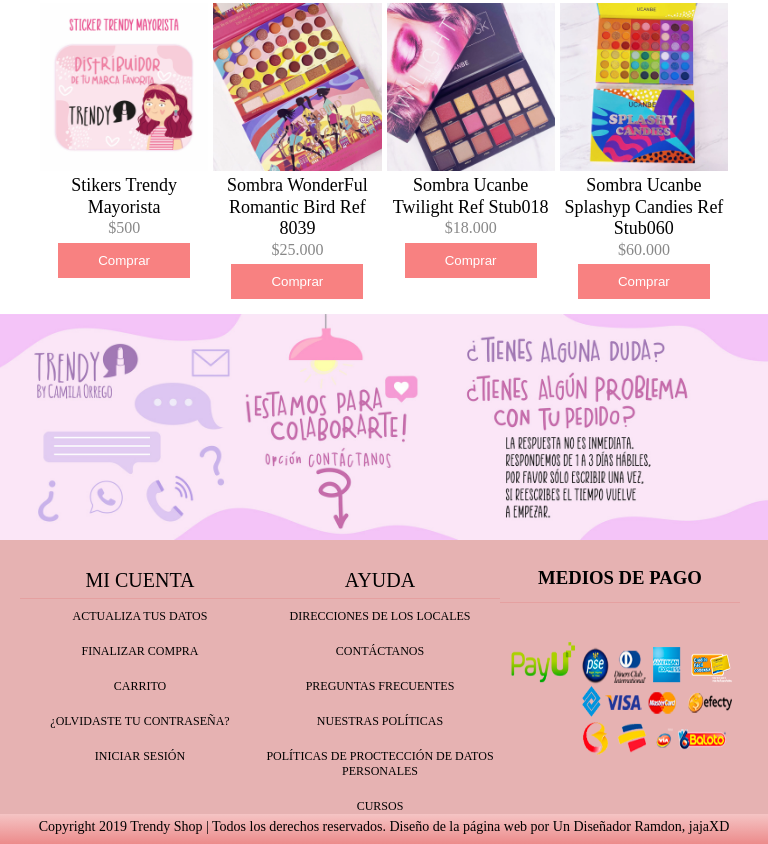
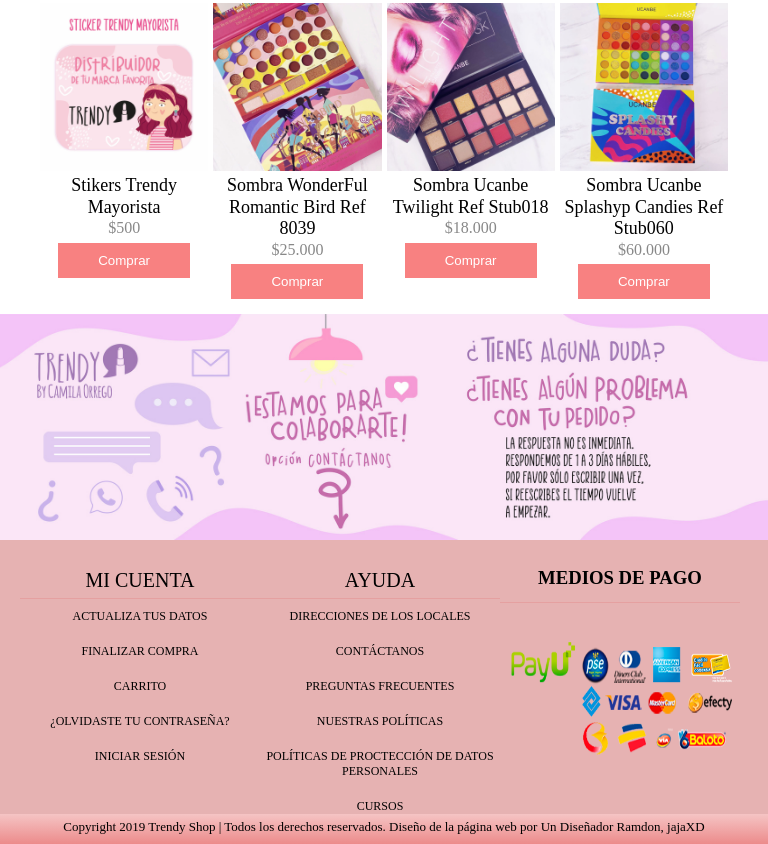
Before and after one commit to LuisCorralesM/proyecto-random, a plain HTML site: page index.html in a window 768 px wide. Shown: the part 1733-2577 px from the top of the page. Drawn offline with Linux system fonts and the light colour scheme; a web font is replaced by a local one.

Commit message:
ESTE SI, JAJAJ XD

```diff
--- a/style.css
+++ b/style.css
@@ -722,6 +722,6 @@ padding: 0;
     text-align: center;
   }
   .copyRight > p{
-    font-size: 14px;
+    font-size: 13px;
   }
 }
```
